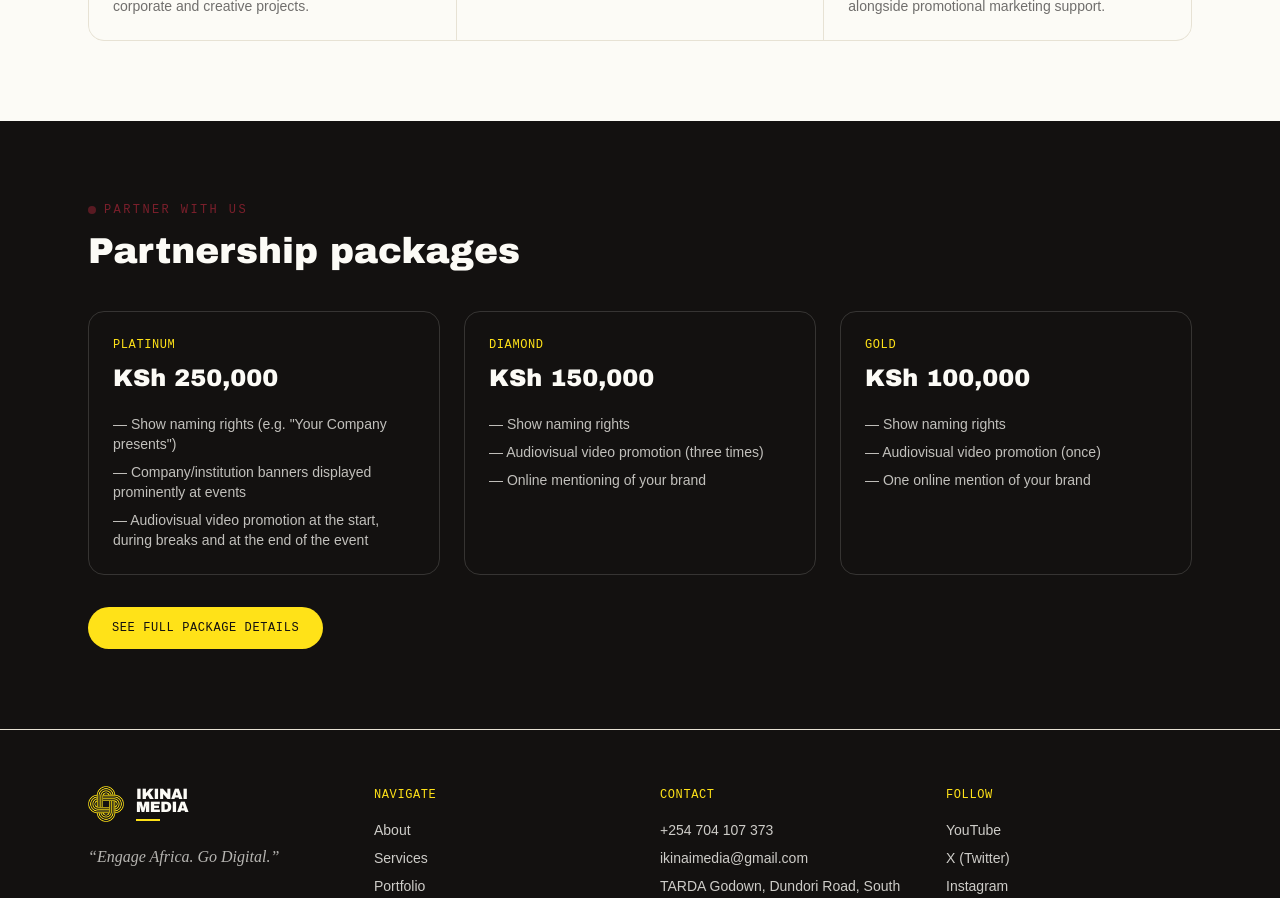
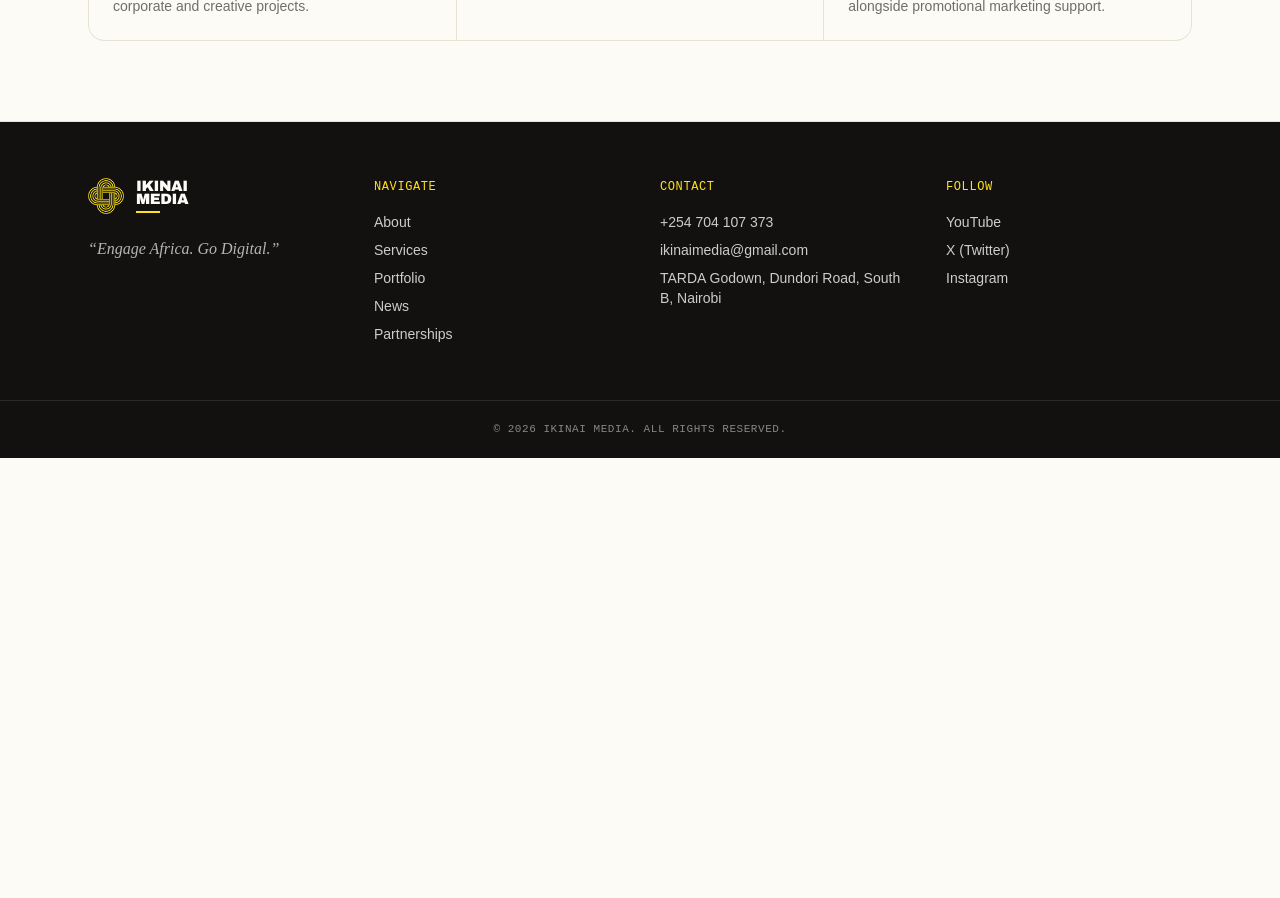
Before and after one commit to Geoduor/ikinai-media, a Next.js app: page / in a window 1280 px wide. Shown: the part 1880-2778 px from the top of the page. After the commit the page ends 2338 px from the top, so only its background shows below. Built offline with nearby package versions, Linux system fonts and the light colour scheme; no server answers; the database is empty.

Commit message:
Add hero slideshow; remove generic-looking pricing cards from homepage

```diff
--- a/src/app/(site)/page.tsx
+++ b/src/app/(site)/page.tsx
@@ -1,6 +1,6 @@
 import Link from "next/link";
 import { Eyebrow, Section } from "@/components/ui";
-import { services, packages, mission, brand } from "@/lib/site-data";
+import { services, mission, brand } from "@/lib/site-data";
 import { prisma } from "@/lib/prisma";
 import { HeroSlideshow } from "./HeroSlideshow";
 
@@ -101,33 +101,6 @@ export default async function HomePage() {
           ))}
         </div>
       </Section>
-
-      {/* Partnership packages */}
-      <Section tone="ink">
-        <Eyebrow>Partner with us</Eyebrow>
-        <h2 className="mt-3 font-display text-3xl md:text-4xl">Partnership packages</h2>
-        <div className="mt-10 grid gap-6 md:grid-cols-3">
-          {packages.map((p) => (
-            <div key={p.tier} className="rounded-2xl border border-paper/15 p-6">
-              <p className="font-mono text-[12px] uppercase tracking-wider text-signal">{p.tier}</p>
-              <p className="mt-2 font-display text-2xl">
-                KSh {p.priceKsh.toLocaleString()}
-              </p>
-              <ul className="mt-5 space-y-2 text-sm text-paper/75">
-                {p.benefits.slice(0, 3).map((b) => (
-                  <li key={b}>— {b}</li>
-                ))}
-              </ul>
-            </div>
-          ))}
-        </div>
-        <Link
-          href="/partnerships"
-          className="mt-8 inline-block rounded-full bg-signal px-6 py-3 font-mono text-[12px] uppercase tracking-wider text-ink transition hover:bg-paper"
-        >
-          See full package details
-        </Link>
-      </Section>
     </>
   );
 }
```
